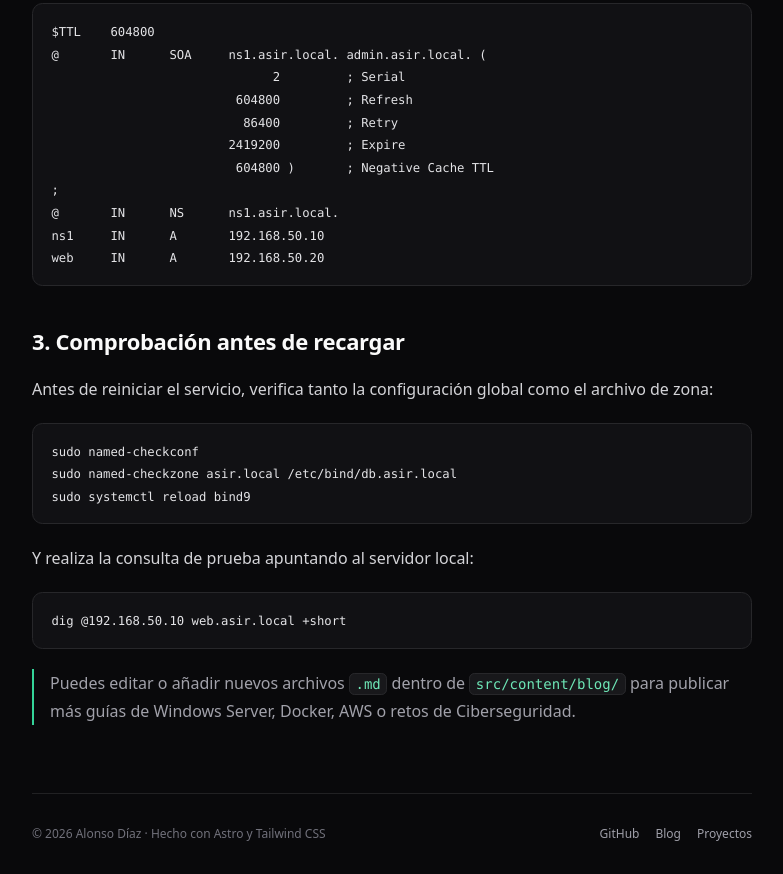
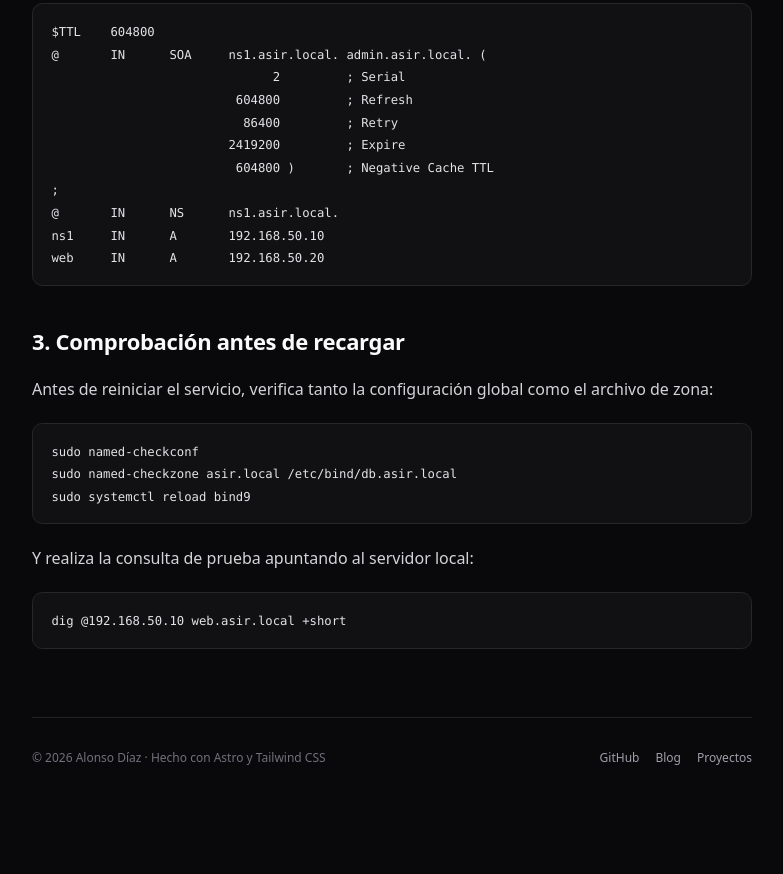
Before and after one commit to alonsodiazh2001-debug/portfolio-blog, an Astro site: page /blog/primera-zona-dns-bind9 in a window 1280 px wide. Shown: the part 806-1680 px from the top of the page, without its empty margins (248-1031 px from the left). After the commit the page ends 1604 px from the top, so only its background shows below. Built offline with nearby package versions, Linux system fonts and the light colour scheme; Astro itself is replaced by a stand-in of ours; code samples lack their colours.

Commit message:
docs: actualizar README del proyecto y limpiar notas

````diff
--- a/src/content/blog/primera-zona-dns-bind9.md
+++ b/src/content/blog/primera-zona-dns-bind9.md
@@ -51,5 +51,3 @@ Y realiza la consulta de prueba apuntando al servidor local:
 ```bash
 dig @192.168.50.10 web.asir.local +short
 ```
-
-> Puedes editar o añadir nuevos archivos `.md` dentro de `src/content/blog/` para publicar más guías de Windows Server, Docker, AWS o retos de Ciberseguridad.
--- a/src/data/profile.ts
+++ b/src/data/profile.ts
@@ -29,7 +29,7 @@ export const profile = {
   descripcionCorta:
     'Estudiante de Administración de Sistemas Informáticos en Red (ASIR) en el IES Alto Jarama. Enfocado en administración Linux/Windows Server, servicios de red, virtualización, cloud en AWS y ciberseguridad.',
   github: 'https://github.com/alonsodiazh2001-debug',
-  // Añade email o LinkedIn aquí cuando quieras hacerlos públicos:
+  // Contacto público opcional:
   email: '',
   linkedin: '',
   idiomas: [
````
Also changed, not shown: README.md.
